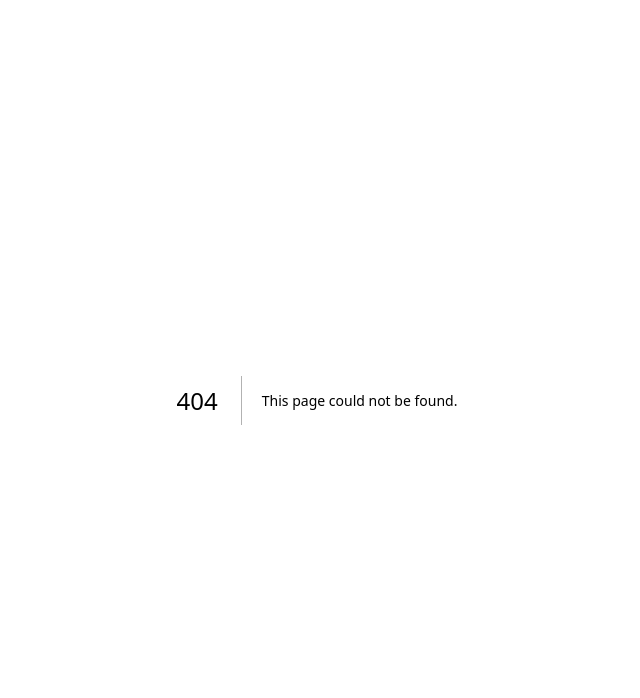
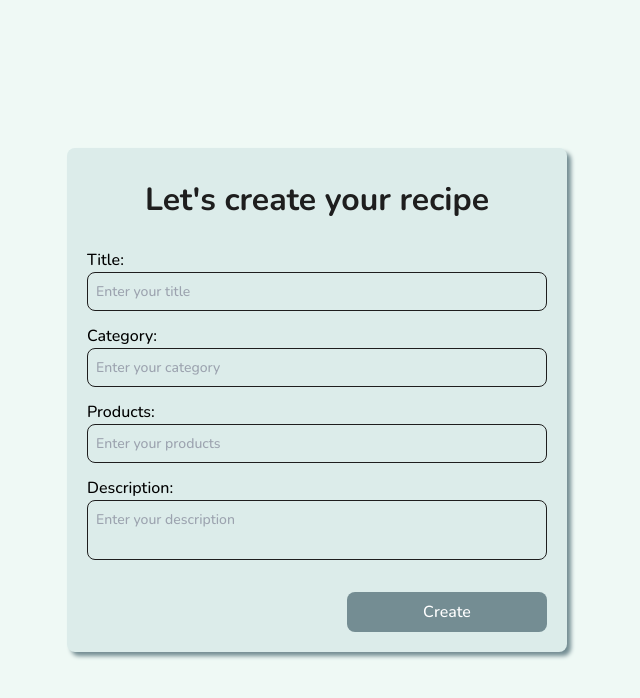
Before and after one commit to TsvettyM/dailyumyum-cfui, a Next.js app: page /admin/create/recipes in a window 1280 px wide. Before the commit this address had no page. Shown: the top 698 px of the page, without its empty margins (323-963 px from the left). Built offline with nearby package versions, Linux system fonts and the light colour scheme.

Commit message:
create recipe form

```diff
--- a/db.json
+++ b/db.json
@@ -21,6 +21,41 @@
       "category": "asian",
       "products": "2 eggs, 300 gram rice, meat",
       "description": "First chop the vegetables.."
+    },
+    {
+      "id": "idemzskuq",
+      "title": "fs",
+      "category": "fs",
+      "products": "sf",
+      "description": "fssf"
+    },
+    {
+      "id": "idytjrnku",
+      "title": "sgfsg",
+      "category": "sgsg",
+      "products": "gssg",
+      "description": "sgsgs"
+    },
+    {
+      "id": "idkejd6yr",
+      "title": "vgfdg",
+      "category": "sdgsg",
+      "products": "sgd",
+      "description": "gsdgd"
+    },
+    {
+      "id": "idnwo5j6b",
+      "title": "dgfdg",
+      "category": "gdgd",
+      "products": "gdgd",
+      "description": "gdd"
+    },
+    {
+      "id": "idc05do4t",
+      "title": "gdg",
+      "category": "dgd",
+      "products": "dgd",
+      "description": "gdgd"
     }
   ],
   "category": [
--- /dev/null
+++ b/features/admin/AdminForm.tsx
@@ -0,0 +1,14 @@
+import AdminFormCreateCategory from "./AdminFormCreateCategory";
+import AdminFormCreateRecipe from "./AdminFormCreateRecipe";
+
+const AdminForm = () => {
+  return (
+    <div className="flex flex-col items-center justify-center bg-[#EFF9F5] h-full">
+      <AdminFormCreateRecipe />
+
+      {/* <AdminFormCreateCategory /> */}
+    </div>
+  );
+};
+
+export default AdminForm;
--- /dev/null
+++ b/features/admin/AdminFormCreateCategory.tsx
@@ -0,0 +1,9 @@
+const AdminFormCreateCategory = () => {
+  return (
+    <div className="admin__form-create--category">
+      <form></form>
+    </div>
+  );
+};
+
+export default AdminFormCreateCategory;
--- /dev/null
+++ b/features/admin/AdminFormCreateRecipe.tsx
@@ -0,0 +1,95 @@
+import axios from "axios";
+import { useRouter } from "next/router";
+import { FormEvent, useState } from "react";
+
+const AdminFormCreateRecipe = () => {
+  const [title, setTitle] = useState("");
+  const [category, setCategory] = useState("");
+  const [products, setProducts] = useState("");
+  const [description, setDescription] = useState("");
+  const [error, setError] = useState("");
+  const router = useRouter();
+
+  const handleSubmit = (e: FormEvent) => {
+    e.preventDefault();
+    const id = "id" + Math.random().toString(36).substring(2, 9);
+
+    axios
+      .post("http://localhost:3001/recipes", {
+        id: id,
+        title,
+        category,
+        products,
+        description,
+      })
+      .then(() => {
+        router.push({ pathname: "/admin/recipes", query: { success: "true" } });
+      })
+      .catch((err) => {
+        setError("Your recipe is not uploaded");
+      });
+  };
+
+  return (
+    <form
+      onSubmit={handleSubmit}
+      className="admin__form-create--recipe flex flex-col relative w-[500px] bg-[#DCECEA] rounded-8 p-5 shadow-[#748D93] shadow-bottom-right"
+    >
+      <h1 className="font-semibold text-black text-32 text-center mt-2 mb-6">
+        Let's create your recipe
+      </h1>
+
+      <label className="mb-8 h-11">
+        Title:
+        <input
+          type="text"
+          value={title}
+          placeholder="Enter your title"
+          onChange={(e) => setTitle(e.target.value)}
+          className="w-full resize-none text-14 rounded-8 border border-black bg-transparent p-2 font-medium outline-none mb-4"
+        />
+      </label>
+
+      <label className="mb-8 h-11">
+        Category:
+        <input
+          type="text"
+          value={category}
+          placeholder="Enter your category"
+          onChange={(e) => setCategory(e.target.value)}
+          className="w-full resize-none text-14 rounded-8 border border-black bg-transparent p-2 font-medium outline-none mb-4"
+        />
+      </label>
+
+      <label className="mb-8 h-11">
+        Products:
+        <input
+          type="text"
+          value={products}
+          placeholder="Enter your products"
+          onChange={(e) => setProducts(e.target.value)}
+          className="w-full resize-none text-14 rounded-8 border border-black bg-transparent p-2 font-medium outline-none mb-4"
+        />
+      </label>
+
+      <label className="mb-8 h-11">
+        Description:
+        <textarea
+          value={description}
+          placeholder="Enter your description"
+          onChange={(e) => setDescription(e.target.value)}
+          className="w-full resize-none text-14 rounded-8 border border-black bg-transparent p-2 font-medium outline-none mb-4"
+        />
+      </label>
+
+      <button
+        type="submit"
+        className="ml-auto mt-10 px-4 py-2 bg-[#748D93] w-[200px] text-white rounded-8"
+      >
+        Create
+      </button>
+    </form>
+  );
+};
+
+export default AdminFormCreateRecipe;
--- a/pages/admin/AdminHeader.tsx
+++ b/features/admin/AdminHeader.tsx
@@ -11,7 +11,7 @@ const AdminHeader = ({ title }: IProps) => {
       <h1 className="text-32">{title}</h1>
 
       <CommonButton
-        href={`/admin/${title}/create`}
+        href={`/admin/create/${title.toLowerCase()}`}
         style="black"
         type="button"
         title="Create"
--- /dev/null
+++ b/features/icons/components/IconSuccessMessageClose.tsx
@@ -0,0 +1,20 @@
+import IIcon from "../interfaces/icon.interface";
+
+const IconSuccessMessageClose = ({ className }: IIcon) => {
+  return (
+    <svg
+      className={className}
+      xmlns="http://www.w3.org/2000/svg"
+      width="1em"
+      height="1em"
+      viewBox="0 0 24 24"
+    >
+      <path
+        fill="currentColor"
+        d="M18.3 5.71a.996.996 0 0 0-1.41 0L12 10.59L7.11 5.7A.996.996 0 1 0 5.7 7.11L10.59 12L5.7 16.89a.996.996 0 1 0 1.41 1.41L12 13.41l4.89 4.89a.996.996 0 1 0 1.41-1.41L13.41 12l4.89-4.89c.38-.38.38-1.02 0-1.4"
+      />
+    </svg>
+  );
+};
+
+export default IconSuccessMessageClose;
--- /dev/null
+++ b/pages/admin/create/[id].tsx
@@ -0,0 +1,11 @@
+import AdminForm from "@/features/admin/AdminForm";
+
+const Create = () => {
+  return (
+    <div className="create__page flex flex-col items-center justify-center bg-[#EFF9F5] h-full py-10">
+      <AdminForm />
+    </div>
+  );
+};
+
+export default Create;
--- a/pages/admin/recipes.tsx
+++ b/pages/admin/recipes.tsx
@@ -1,11 +1,12 @@
+import AdminHeader from "@/features/admin/AdminHeader";
 import IconDelete from "@/features/icons/components/IconDelete";
 import IconEdit from "@/features/icons/components/IconEdit";
 import IconLogo from "@/features/icons/components/IconLogo";
 import axios from "axios";
 import Link from "next/link";
 import { useEffect, useState } from "react";
-import AdminHeader from "./AdminHeader";
-import { error } from "console";
+import { useRouter } from "next/router";
+import IconSuccessMessageClose from "@/features/icons/components/IconSuccessMessageClose";
 
 interface IRecipe {
   id: number;
@@ -17,15 +18,26 @@ interface IRecipe {
 
 const AdminRecipesPage = () => {
   const [data, setData] = useState<IRecipe[]>([]);
+  const [showMessage, setShowMessage] = useState("");
+  const router = useRouter();
+
   useEffect(() => {
     axios.get("http://localhost:3001/recipes").then((res) => {
       setData(res.data);
     });
-  }, []);
+
+    if (router.query.success) {
+      setShowMessage("Congrats! Your recipe uploaded successfully.");
+
+      setTimeout(() => {
+        setShowMessage("");
+      }, 2000);
+
+      router.replace("/admin/recipes", undefined, { shallow: true });
+    }
+  }, [router]);
 
   const handleDelete = async (id: number) => {
-    console.log(id);
-
     axios
       .delete("http://localhost:3001/recipes/" + id)
       .then(() => {
@@ -44,11 +56,29 @@ const AdminRecipesPage = () => {
         <Link href="/admin/recipes" className="mb-3">
           Recipes
         </Link>
-        <Link href="/">Category</Link>
+        <Link href="/admin/categories">Category</Link>
       </nav>
 
       <div className="mx-20 w-full mt-5">
         <AdminHeader title="Recipes" />
+
+        {showMessage && (
+          <div className="success__message fixed right-10 bottom-10 flex justify-center items-center w-[400px] bg-[#DCECEA] border-t-5 border-[#748D93] rounded-b-8 px-2 py-2 shadow-bottom">
+            <div className="flex justify-center items-center w-full">
+              <p className="text-14 text-[#748D93]">
+                <span className="font-semibold">Congrats!</span>
+                {showMessage}
+                <button
+                  type="button"
+                  onClick={() => setShowMessage("")}
+                  className="ml-3"
+                >
+                  <IconSuccessMessageClose className="text-center ml-auto" />
+                </button>
+              </p>
+            </div>
+          </div>
+        )}
 
         <div className="grid grid-cols-[1fr_1fr_1fr_1fr_1fr_100px] pt-10 pb-5 text-20 font-bold px-3">
           <p>Id</p>
@@ -71,10 +101,10 @@ const AdminRecipesPage = () => {
               <p>{item.description}</p>
 
               <div className="flex items-start space-x-3">
-                <Link href="/" className="flex items-center">
+                <Link href="/admin/recipes/edit" className="flex items-center">
                   <IconEdit className="mr-1 w-6 h-6" />
                 </Link>
-                <button type="submit" onClick={() => handleDelete(item.id)}>
+                <button type="button" onClick={() => handleDelete(item.id)}>
                   <IconDelete className="w-6 h-6" />
                 </button>
               </div>
--- a/styles/tailwind/box-shadow.tailwind.js
+++ b/styles/tailwind/box-shadow.tailwind.js
@@ -3,4 +3,5 @@ module.exports = {
   top: "0 -0.125rem 0.25rem 0 rgba(0, 0, 0, 0.08)",
   right: "0.125rem 0 0.25rem 0 rgba(0, 0, 0, 0.08)",
   spread: "0 0 0.25rem 0.125rem rgba(0, 0, 0, 0.08)",
+  "bottom-right": "0.25rem 0.25rem 0.25rem rgba(0, 0, 0, 0.25)",
 };
```
